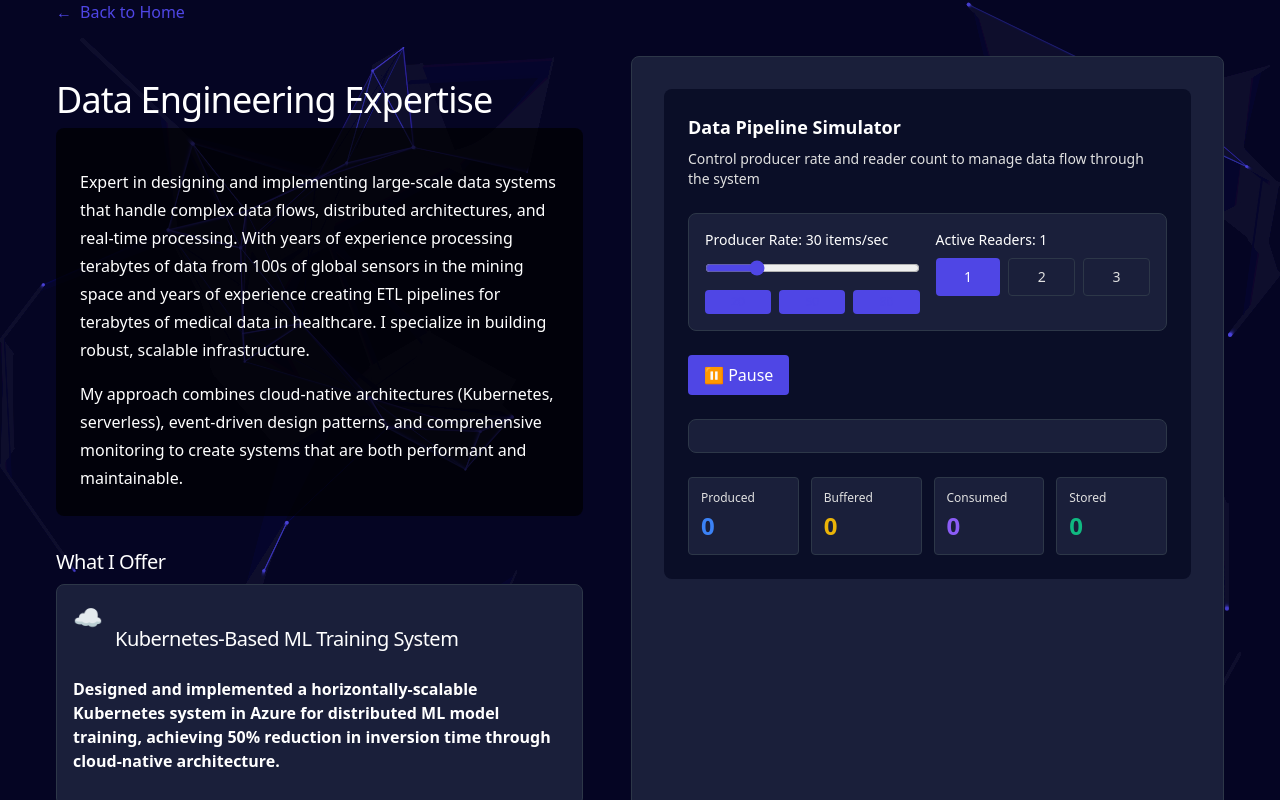
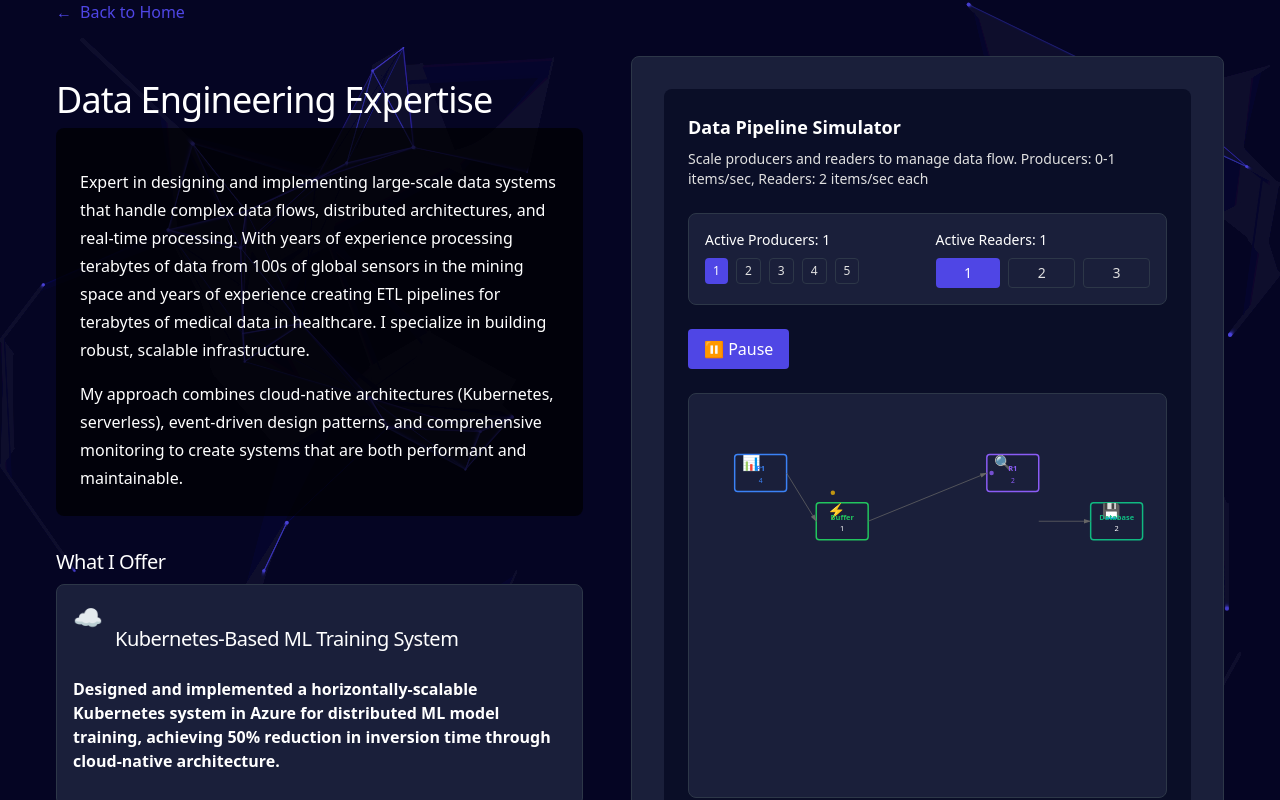
Before and after one commit to zjwarnes/zachary-warnes-portfolio, a Next.js app: page /projects/data-engineering in a window 1280 px wide. Both pictures are taken after a click on the button "Start Demo". Shown: the top 800 px of the page. Built offline with nearby package versions, Linux system fonts and the light colour scheme.

Commit message:
Updated demo

```diff
--- a/app/components/projects/data-engineering/data-pipeline-demo.tsx
+++ b/app/components/projects/data-engineering/data-pipeline-demo.tsx
@@ -4,27 +4,69 @@ import { useState, useEffect, useRef } from 'react'
 
 interface DataParticle {
     id: string
+    sourceProducer: number
     stage: 'producer' | 'buffer' | 'reader' | 'database'
     progress: number // 0-1 within current stage
     createdAt: number
 }
 
+interface ProducerStats {
+    produced: number
+}
+
+interface ReaderStats {
+    consumed: number
+}
+
 export function DataPipelineDemo() {
-    const [producerRate, setProducerRate] = useState(30) // items per second
+    const [producerCount, setProducerCount] = useState(1) // 1-5 producers
     const [readerCount, setReaderCount] = useState(1) // 1-3 readers
     const [isRunning, setIsRunning] = useState(true)
 
     // Counters
-    const [produced, setProduced] = useState(0)
     const [buffered, setBuffered] = useState(0)
-    const [consumed, setConsumed] = useState(0)
     const [stored, setStored] = useState(0)
+    const [producerStats, setProducerStats] = useState<ProducerStats[]>(
+        Array(1).fill(null).map(() => ({ produced: 0 }))
+    )
+    const [readerStats, setReaderStats] = useState<ReaderStats[]>(
+        Array(1).fill(null).map(() => ({ consumed: 0 }))
+    )
 
     // Particles for animation
     const [particles, setParticles] = useState<DataParticle[]>([])
-    const particleQueueRef = useRef<DataParticle[]>([])
     const timeRef = useRef(0)
-    const lastProducerTimeRef = useRef(0)
+    const lastProducerTimeRef = useRef<number[]>([])
+
+    // Update producer/reader stats arrays when counts change
+    useEffect(() => {
+        setProducerStats((prev) => {
+            const newStats = [...prev]
+            if (newStats.length < producerCount) {
+                while (newStats.length < producerCount) {
+                    newStats.push({ produced: 0 })
+                }
+            } else {
+                newStats.splice(producerCount)
+            }
+            return newStats
+        })
+        lastProducerTimeRef.current = Array(producerCount).fill(0)
+    }, [producerCount])
+
+    useEffect(() => {
+        setReaderStats((prev) => {
+            const newStats = [...prev]
+            if (newStats.length < readerCount) {
+                while (newStats.length < readerCount) {
+                    newStats.push({ consumed: 0 })
+                }
+            } else {
+                newStats.splice(readerCount)
+            }
+            return newStats
+        })
+    }, [readerCount])
 
     // Animation loop
     useEffect(() => {
@@ -35,23 +77,25 @@ export function DataPipelineDemo() {
 
             setParticles((prevParticles) => {
                 let updated = [...prevParticles]
-                const currentQueue = particleQueueRef.current
 
-                // Generate new particles from producer
-                const particlesToAdd = Math.floor(
-                    (producerRate / 1000) * 16 // convert rate to items per 16ms
-                )
-
-                for (let i = 0; i < particlesToAdd; i++) {
+                // Generate particles from each producer (0 or 1 item/sec = random)
+                for (let i = 0; i < producerCount; i++) {
+                    // Random chance of producing an item (0-1 per second average)
+                    if (Math.random() < 0.016) { // ~1/60 chance per frame = 1 per second
                         const newParticle: DataParticle = {
-                        id: `${timeRef.current}-${i}`,
+                            id: `${timeRef.current}-${i}-${Math.random()}`,
+                            sourceProducer: i,
                             stage: 'producer',
                             progress: 0,
                             createdAt: timeRef.current,
                         }
                         updated.push(newParticle)
-                    currentQueue.push(newParticle)
-                    setProduced((p) => p + 1)
+                        setProducerStats((prev) => {
+                            const newStats = [...prev]
+                            newStats[i].produced += 1
+                            return newStats
+                        })
+                    }
                 }
 
                 // Update particle positions and stages
@@ -67,8 +111,9 @@ export function DataPipelineDemo() {
                             setBuffered((b) => b + 1)
                         }
                     } else if (newParticle.stage === 'buffer') {
-                        // Time in buffer depends on reader count
-                        const bufferTime = Math.max(200, 1500 / (readerCount || 1))
+                        // Time in buffer depends on reader count (readers process 2 items/sec each)
+                        const readerThroughput = Math.max(2, readerCount * 2)
+                        const bufferTime = Math.max(200, 1000 / readerThroughput)
                         newParticle.progress = Math.min(timeInStage / bufferTime, 1)
                         if (newParticle.progress >= 1) {
                             newParticle.stage = 'reader'
@@ -80,7 +125,13 @@ export function DataPipelineDemo() {
                         if (newParticle.progress >= 1) {
                             newParticle.stage = 'database'
                             newParticle.createdAt = timeRef.current
-                            setConsumed((c) => c + 1)
+                            // Distribute consumed evenly across readers
+                            const readerIndex = Math.floor(Math.random() * readerCount)
+                            setReaderStats((prev) => {
+                                const newStats = [...prev]
+                                newStats[readerIndex].consumed += 1
+                                return newStats
+                            })
                         }
                     } else if (newParticle.stage === 'database') {
                         newParticle.progress = Math.min(timeInStage / 300, 1)
@@ -101,26 +152,53 @@ export function DataPipelineDemo() {
         }, 16)
 
         return () => clearInterval(interval)
-    }, [isRunning, producerRate, readerCount])
+    }, [isRunning, producerCount, readerCount])
 
     // Calculate positions for each stage
-    const getPosition = (particle: DataParticle) => {
-        const stageWidth = 120
-        const stagePositions = {
-            producer: 60,
-            buffer: 200,
-            reader: 340,
-            database: 480,
+    const getProducerPosition = (producerIndex: number) => {
+        const startY = 60
+        const spacing = 80
+        return { x: 40, y: startY + producerIndex * spacing }
     }
-        const x = stagePositions[particle.stage] + particle.progress * 60
-        return { x, y: 150 + Math.sin(particle.id.charCodeAt(0) / 10) * 40 }
+
+    const getReaderPosition = (readerIndex: number) => {
+        const startY = 60
+        const spacing = 80
+        return { x: 380, y: startY + readerIndex * spacing }
+    }
+
+    const getParticlePosition = (particle: DataParticle) => {
+        const colors = {
+            producer: '#3b82f6',
+            buffer: '#eab308',
+            reader: '#8b5cf6',
+            database: '#10b981',
+        }
+
+        if (particle.stage === 'producer') {
+            const prodPos = getProducerPosition(particle.sourceProducer)
+            return { x: prodPos.x + particle.progress * 40, y: prodPos.y + 25 }
+        } else if (particle.stage === 'buffer') {
+            return {
+                x: 150 + particle.progress * 50,
+                y: 150 + Math.sin(particle.id.charCodeAt(0) / 10) * 40,
+            }
+        } else if (particle.stage === 'reader') {
+            const readerIndex = Math.floor(Math.random() * readerCount)
+            const readerPos = getReaderPosition(readerIndex)
+            return { x: readerPos.x + particle.progress * 40, y: readerPos.y + 25 }
+        } else {
+            return { x: 520, y: 150 + Math.sin(particle.id.charCodeAt(0) / 10) * 40 }
+        }
     }
 
     // Calculate system health
-    const totalThroughput = consumed + stored
     const bufferHealth = buffered > 100 ? 'high' : buffered > 50 ? 'medium' : 'low'
     const bufferColor =
         bufferHealth === 'high' ? '#ef4444' : bufferHealth === 'medium' ? '#eab308' : '#22c55e'
+
+    const totalProduced = producerStats.reduce((sum, stat) => sum + stat.produced, 0)
+    const totalConsumed = readerStats.reduce((sum, stat) => sum + stat.consumed, 0)
 
     return (
         <div className="w-full h-full flex flex-col bg-[var(--color-background-dark)] rounded-lg p-6">
@@ -128,33 +206,28 @@ export function DataPipelineDemo() {
             <div className="mb-6">
                 <h3 className="text-lg font-semibold text-white mb-2">Data Pipeline Simulator</h3>
                 <p className="text-sm text-[var(--color-text-primary)]">
-                    Control producer rate and reader count to manage data flow through the system
+                    Scale producers and readers to manage data flow. Producers: 0-1 items/sec, Readers: 2 items/sec each
                 </p>
             </div>
 
             {/* Controls */}
             <div className="grid grid-cols-2 gap-4 mb-6 bg-[var(--color-background-card)] p-4 rounded-lg border border-[var(--color-border-primary)]">
-                {/* Producer Rate Control */}
+                {/* Producer Count Control */}
                 <div>
                     <label className="text-sm font-medium text-white block mb-2">
-                        Producer Rate: {producerRate} items/sec
+                        Active Producers: {producerCount}
                     </label>
-                    <input
-                        type="range"
-                        min="10"
-                        max="100"
-                        value={producerRate}
-                        onChange={(e) => setProducerRate(Number(e.target.value))}
-                        className="w-full accent-[var(--color-primary)]"
-                    />
-                    <div className="flex gap-2 mt-2">
-                        {[20, 50, 80].map((rate) => (
+                    <div className="flex gap-2">
+                        {[1, 2, 3, 4, 5].map((count) => (
                             <button
-                                key={rate}
-                                onClick={() => setProducerRate(rate)}
-                                className="flex-1 px-2 py-1 text-xs rounded bg-[var(--color-primary)] bg-opacity-20 text-[var(--color-primary)] hover:bg-opacity-40 transition"
+                                key={count}
+                                onClick={() => setProducerCount(count)}
+                                className={`px-2 py-1 text-xs rounded font-medium transition ${producerCount === count
+                                        ? 'bg-[var(--color-primary)] text-white'
+                                        : 'bg-[var(--color-background-card)] text-[var(--color-text-primary)] border border-[var(--color-border-primary)] hover:border-[var(--color-primary)]'
+                                    }`}
                             >
-                                {rate}
+                                {count}
                             </button>
                         ))}
                     </div>
@@ -170,7 +243,7 @@ export function DataPipelineDemo() {
                             <button
                                 key={count}
                                 onClick={() => setReaderCount(count)}
-                                className={`flex-1 px-3 py-2 text-sm rounded font-medium transition ${readerCount === count
+                                className={`flex-1 px-3 py-1 text-sm rounded font-medium transition ${readerCount === count
                                         ? 'bg-[var(--color-primary)] text-white'
                                         : 'bg-[var(--color-background-card)] text-[var(--color-text-primary)] border border-[var(--color-border-primary)] hover:border-[var(--color-primary)]'
                                     }`}
@@ -193,38 +266,8 @@ export function DataPipelineDemo() {
             </div>
 
             {/* Visualization */}
-            <div className="flex-1 bg-[var(--color-background-card)] rounded-lg border border-[var(--color-border-primary)] mb-6 p-4 relative overflow-hidden">
-                <svg width="100%" height="300" className="absolute inset-0 p-4">
-                    {/* Stage labels and boxes */}
-                    <g>
-                        {/* Producer */}
-                        <rect x="20" y="110" width="80" height="80" fill="none" stroke="#3b82f6" strokeWidth="2" rx="4" />
-                        <text x="60" y="105" textAnchor="middle" className="text-xs fill-[#3b82f6]" fontSize="12">
-                            Producer
-                        </text>
-
-                        {/* Buffer */}
-                        <rect x="160" y="110" width="80" height="80" fill="none" stroke={bufferColor} strokeWidth="2" rx="4" />
-                        <text x="200" y="105" textAnchor="middle" className="text-xs fill-white" fontSize="12">
-                            Buffer
-                        </text>
-                        <text x="200" y="200" textAnchor="middle" className="text-xs fill-white" fontSize="11">
-                            ({buffered})
-                        </text>
-
-                        {/* Readers */}
-                        <rect x="300" y="110" width="80" height="80" fill="none" stroke="#8b5cf6" strokeWidth="2" rx="4" />
-                        <text x="340" y="105" textAnchor="middle" className="text-xs fill-[#8b5cf6]" fontSize="12">
-                            Readers ({readerCount})
-                        </text>
-
-                        {/* Database */}
-                        <rect x="440" y="110" width="80" height="80" fill="none" stroke="#10b981" strokeWidth="2" rx="4" />
-                        <text x="480" y="105" textAnchor="middle" className="text-xs fill-[#10b981]" fontSize="12">
-                            Database
-                        </text>
-
-                        {/* Arrows */}
+            <div className="flex-1 bg-[var(--color-background-card)] rounded-lg border border-[var(--color-border-primary)] mb-6 p-4 relative overflow-hidden min-h-[400px]">
+                <svg width="100%" height="100%" preserveAspectRatio="xMidYMid meet" viewBox="0 0 600 500" className="w-full h-full">
                     <defs>
                         <marker
                             id="arrowhead"
@@ -237,14 +280,192 @@ export function DataPipelineDemo() {
                             <polygon points="0 0, 10 3, 0 6" fill="#666" />
                         </marker>
                     </defs>
-                        <line x1="100" y1="150" x2="160" y2="150" stroke="#666" strokeWidth="1" markerEnd="url(#arrowhead)" />
-                        <line x1="240" y1="150" x2="300" y2="150" stroke="#666" strokeWidth="1" markerEnd="url(#arrowhead)" />
-                        <line x1="380" y1="150" x2="440" y2="150" stroke="#666" strokeWidth="1" markerEnd="url(#arrowhead)" />
+
+                    {/* Producers */}
+                    {Array.from({ length: producerCount }).map((_, i) => {
+                        const pos = getProducerPosition(i)
+                        return (
+                            <g key={`producer-${i}`}>
+                                {/* Producer box */}
+                                <rect
+                                    x={pos.x}
+                                    y={pos.y}
+                                    width="70"
+                                    height="50"
+                                    fill="none"
+                                    stroke="#3b82f6"
+                                    strokeWidth="2"
+                                    rx="4"
+                                />
+                                {/* Icon */}
+                                <text
+                                    x={pos.x + 10}
+                                    y={pos.y + 18}
+                                    fontSize="20"
+                                    fill="#3b82f6"
+                                >
+                                    📊
+                                </text>
+                                {/* Label */}
+                                <text
+                                    x={pos.x + 35}
+                                    y={pos.y + 22}
+                                    textAnchor="middle"
+                                    fontSize="10"
+                                    fill="#3b82f6"
+                                    fontWeight="bold"
+                                >
+                                    P{i + 1}
+                                </text>
+                                {/* Count */}
+                                <text
+                                    x={pos.x + 35}
+                                    y={pos.y + 38}
+                                    textAnchor="middle"
+                                    fontSize="9"
+                                    fill="#3b82f6"
+                                >
+                                    {producerStats[i]?.produced || 0}
+                                </text>
                             </g>
+                        )
+                    })}
+
+                    {/* Buffer */}
+                    <g>
+                        <rect
+                            x="150"
+                            y="125"
+                            width="70"
+                            height="50"
+                            fill="none"
+                            stroke={bufferColor}
+                            strokeWidth="2"
+                            rx="4"
+                        />
+                        <text x="165" y="143" fontSize="20" fill={bufferColor}>
+                            ⚡
+                        </text>
+                        <text x="185" y="148" textAnchor="middle" fontSize="10" fill={bufferColor} fontWeight="bold">
+                            Buffer
+                        </text>
+                        <text x="185" y="163" textAnchor="middle" fontSize="10" fill="white">
+                            {buffered}
+                        </text>
+                    </g>
+
+                    {/* Readers */}
+                    {Array.from({ length: readerCount }).map((_, i) => {
+                        const pos = getReaderPosition(i)
+                        return (
+                            <g key={`reader-${i}`}>
+                                {/* Reader box */}
+                                <rect
+                                    x={pos.x}
+                                    y={pos.y}
+                                    width="70"
+                                    height="50"
+                                    fill="none"
+                                    stroke="#8b5cf6"
+                                    strokeWidth="2"
+                                    rx="4"
+                                />
+                                {/* Icon */}
+                                <text
+                                    x={pos.x + 10}
+                                    y={pos.y + 18}
+                                    fontSize="20"
+                                    fill="#8b5cf6"
+                                >
+                                    🔍
+                                </text>
+                                {/* Label */}
+                                <text
+                                    x={pos.x + 35}
+                                    y={pos.y + 22}
+                                    textAnchor="middle"
+                                    fontSize="10"
+                                    fill="#8b5cf6"
+                                    fontWeight="bold"
+                                >
+                                    R{i + 1}
+                                </text>
+                                {/* Count */}
+                                <text
+                                    x={pos.x + 35}
+                                    y={pos.y + 38}
+                                    textAnchor="middle"
+                                    fontSize="9"
+                                    fill="#8b5cf6"
+                                >
+                                    {readerStats[i]?.consumed || 0}
+                                </text>
+                            </g>
+                        )
+                    })}
+
+                    {/* Database */}
+                    <g>
+                        <rect x="520" y="125" width="70" height="50" fill="none" stroke="#10b981" strokeWidth="2" rx="4" />
+                        <text x="535" y="143" fontSize="20" fill="#10b981">
+                            💾
+                        </text>
+                        <text x="555" y="148" textAnchor="middle" fontSize="10" fill="#10b981" fontWeight="bold">
+                            Database
+                        </text>
+                        <text x="555" y="163" textAnchor="middle" fontSize="10" fill="white">
+                            {stored}
+                        </text>
+                    </g>
+
+                    {/* Arrows from producers to buffer */}
+                    {Array.from({ length: producerCount }).map((_, i) => {
+                        const prodPos = getProducerPosition(i)
+                        return (
+                            <line
+                                key={`arrow-prod-${i}`}
+                                x1={prodPos.x + 70}
+                                y1={prodPos.y + 25}
+                                x2="150"
+                                y2="150"
+                                stroke="#666"
+                                strokeWidth="1"
+                                markerEnd="url(#arrowhead)"
+                            />
+                        )
+                    })}
+
+                    {/* Arrow from buffer to readers */}
+                    {Array.from({ length: readerCount }).map((_, i) => {
+                        const readerPos = getReaderPosition(i)
+                        return (
+                            <line
+                                key={`arrow-reader-${i}`}
+                                x1="220"
+                                y1="150"
+                                x2={readerPos.x}
+                                y2={readerPos.y + 25}
+                                stroke="#666"
+                                strokeWidth="1"
+                                markerEnd="url(#arrowhead)"
+                            />
+                        )
+                    })}
+
+                    {/* Arrow from readers to database */}
+                    <line
+                        x1="450"
+                        y1="150"
+                        x2="520"
+                        y2="150"
+                        stroke="#666"
+                        strokeWidth="1"
+                        markerEnd="url(#arrowhead)"
+                    />
 
                     {/* Animated particles */}
                     {particles.map((particle) => {
-                        const pos = getPosition(particle)
+                        const pos = getParticlePosition(particle)
                         const colors = {
                             producer: '#3b82f6',
                             buffer: '#eab308',
@@ -256,7 +477,7 @@ export function DataPipelineDemo() {
                                 key={particle.id}
                                 cx={pos.x}
                                 cy={pos.y}
-                                r="4"
+                                r="3"
                                 fill={colors[particle.stage]}
                                 opacity="0.8"
                             />
@@ -268,16 +489,16 @@ export function DataPipelineDemo() {
             {/* Metrics */}
             <div className="grid grid-cols-4 gap-3">
                 <div className="bg-[var(--color-background-card)] border border-[var(--color-border-primary)] rounded p-3">
-                    <p className="text-xs text-[var(--color-text-primary)] mb-1">Produced</p>
-                    <p className="text-2xl font-bold text-[#3b82f6]">{produced}</p>
+                    <p className="text-xs text-[var(--color-text-primary)] mb-1">Total Produced</p>
+                    <p className="text-2xl font-bold text-[#3b82f6]">{totalProduced}</p>
                 </div>
                 <div className="bg-[var(--color-background-card)] border border-[var(--color-border-primary)] rounded p-3">
                     <p className="text-xs text-[var(--color-text-primary)] mb-1">Buffered</p>
                     <p className="text-2xl font-bold text-[#eab308]">{buffered}</p>
                 </div>
                 <div className="bg-[var(--color-background-card)] border border-[var(--color-border-primary)] rounded p-3">
-                    <p className="text-xs text-[var(--color-text-primary)] mb-1">Consumed</p>
-                    <p className="text-2xl font-bold text-[#8b5cf6]">{consumed}</p>
+                    <p className="text-xs text-[var(--color-text-primary)] mb-1">Total Consumed</p>
+                    <p className="text-2xl font-bold text-[#8b5cf6]">{totalConsumed}</p>
                 </div>
                 <div className="bg-[var(--color-background-card)] border border-[var(--color-border-primary)] rounded p-3">
                     <p className="text-xs text-[var(--color-text-primary)] mb-1">Stored</p>
```
Lines whose indentation alone changed are shown as unchanged.
